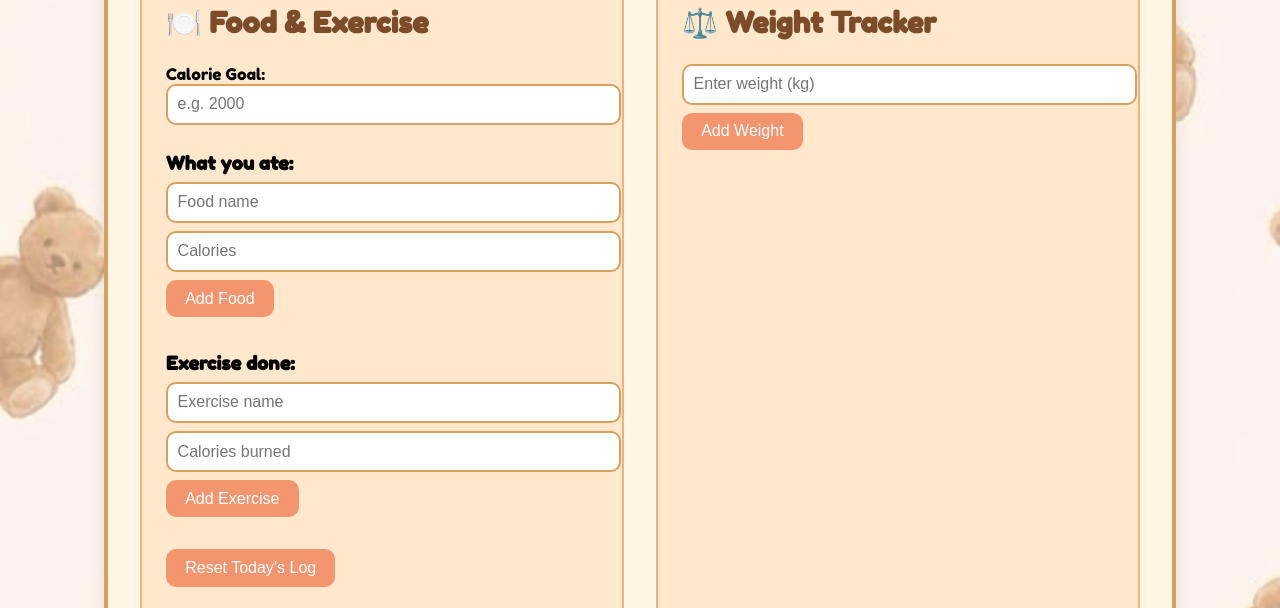
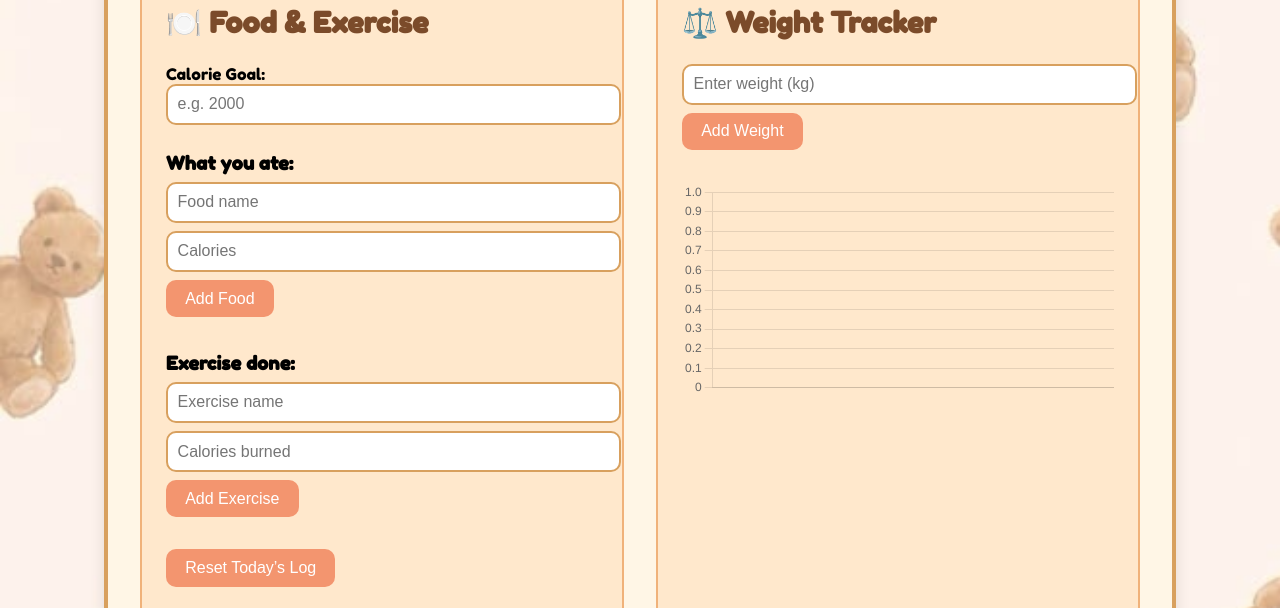
Before and after one commit to EmmaLucianoBolger/weight-loss-tracker, a plain HTML site: page index.htm in a window 1280 px wide. Shown: the part 197-805 px from the top of the page. Drawn offline with nearby package versions, Linux system fonts and the light colour scheme.

Commit message:
added graph to site

```diff
--- a/index.htm
+++ b/index.htm
@@ -1,11 +1,13 @@
 <!DOCTYPE html>
 <html lang="en">
+
 <head>
   <meta charset="UTF-8" />
-  <meta name="viewport" content="width=device-width, initial-scale=1.0"/>
+  <meta name="viewport" content="width=device-width, initial-scale=1.0" />
   <title>TeddyFit Tracker 🐻</title>
   <link rel="stylesheet" href="style.css" />
 </head>
+
 <body>
   <div class="container">
     <!--change the emoji to img-->
@@ -45,10 +47,14 @@
         <input type="number" id="weightInput" placeholder="Enter weight (kg)" />
         <button onclick="addWeight()">Add Weight</button>
         <ul id="weightList"></ul>
+        <canvas id="weightChart" style="margin-top: 1rem;"></canvas>
       </div>
 
     </div>
   </div>
+
+  <script src="https://cdn.jsdelivr.net/npm/chart.js"></script>
   <script src="script.js"></script>
 </body>
+
 </html>
--- a/script.js
+++ b/script.js
@@ -3,7 +3,7 @@ let foodData = JSON.parse(localStorage.getItem("foodData")) || [];
 let exerciseData = JSON.parse(localStorage.getItem("exerciseData")) || [];
 let weightData = JSON.parse(localStorage.getItem("weightData")) || [];
 let calorieGoal = localStorage.getItem("calorieGoal") || "";
-
+let weightChart;
 // set calorie goal
 document.getElementById("calorieGoal").value = calorieGoal;
 
@@ -105,6 +105,8 @@ function renderWeight() {
       <button onclick="deleteWeight(${index})">🐾</button>`;
     list.appendChild(li);
   });
+
+  updateWeightChart();
 }
 
 function deleteWeight(index) {
@@ -155,3 +157,48 @@ renderFood();
 renderExercise();
 renderWeight();
 updateNetCalories();
+updateWeightChart();
+
+// update chart
+function updateWeightChart() {
+  const ctx = document.getElementById("weightChart").getContext("2d");
+
+  const labels = weightData.map(entry => entry.date);
+  const data = weightData.map(entry => entry.weight);
+
+  if (weightChart) {
+    weightChart.destroy();
+  }
+
+  weightChart = new Chart(ctx, {
+    type: 'line',
+    data: {
+      labels: labels,
+      datasets: [{
+        label: 'Weight Progress 🧸',
+        data: data,
+        borderColor: '#f78ca2',
+        backgroundColor: 'rgba(247, 140, 162, 0.2)',
+        tension: 0.4,
+        fill: true,
+        pointBackgroundColor: '#ffadc3',
+        pointBorderColor: '#a35d7d',
+        pointRadius: 5,
+        borderWidth: 2
+      }]
+    },
+    options: {
+      responsive: true,
+      plugins: {
+        legend: {
+          display: false
+        }
+      },
+      scales: {
+        y: {
+          beginAtZero: false
+        }
+      }
+    }
+  });
+}
```
